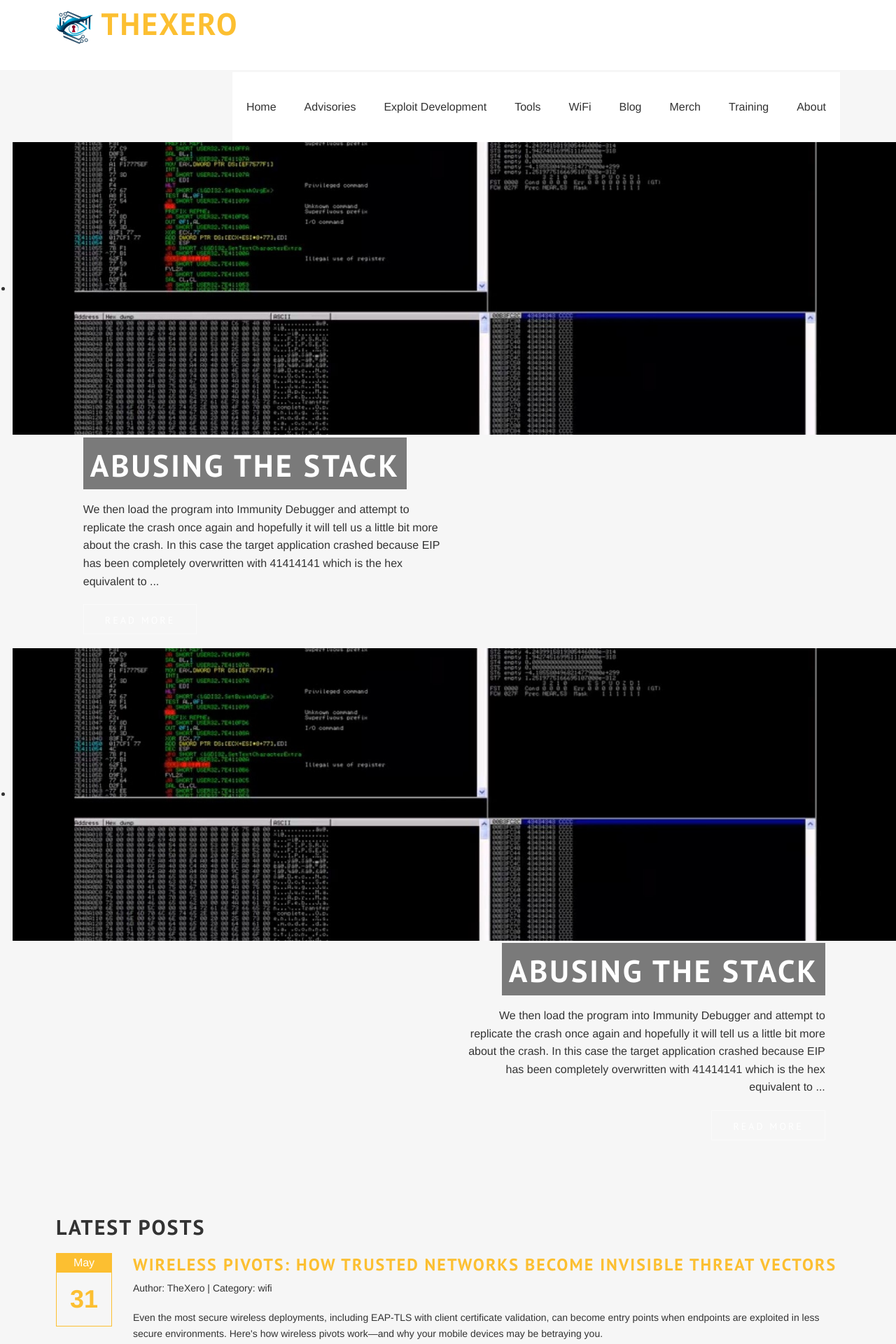
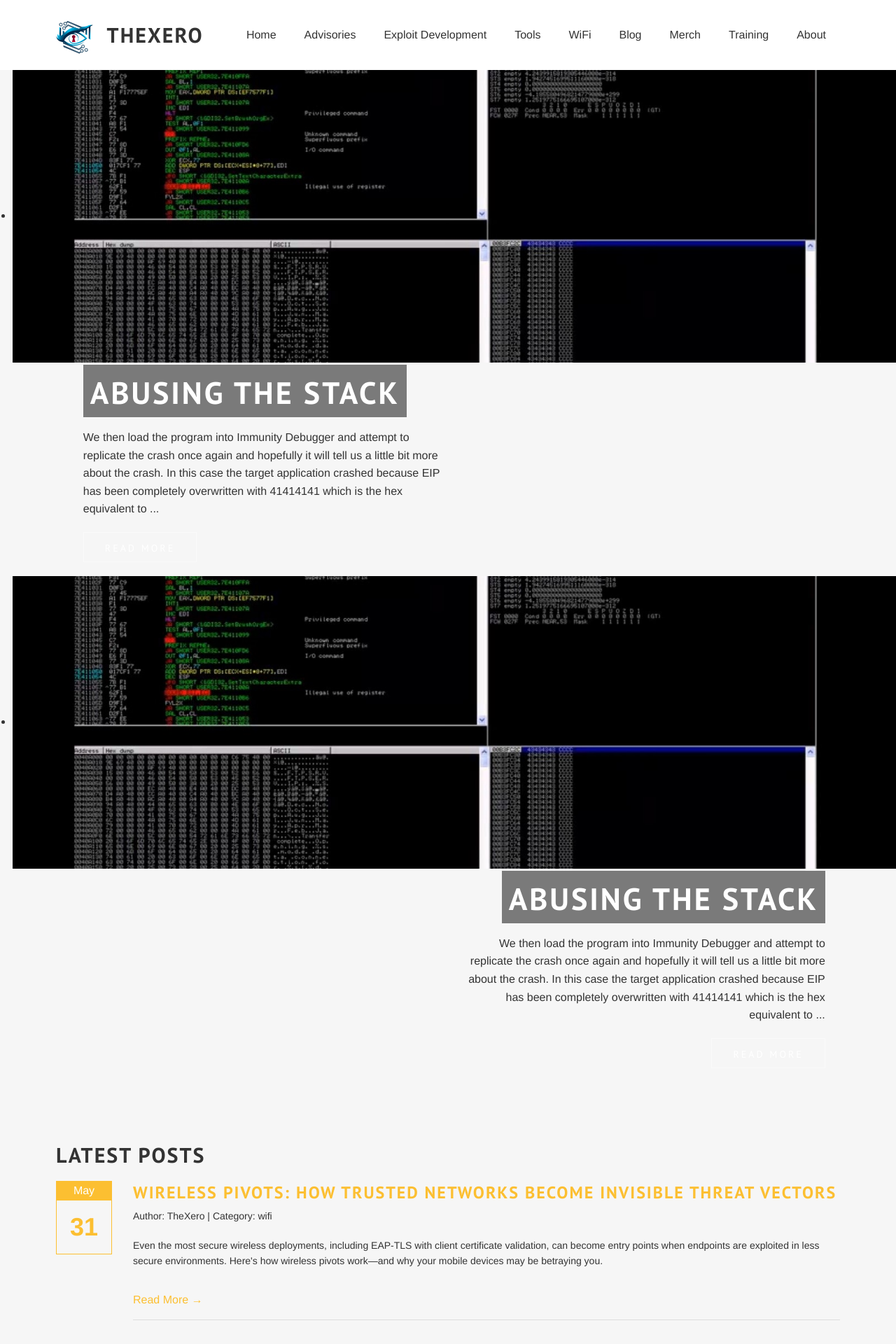
Before and after one commit to thexerocouk/thexerocouk.github.io, a Jekyll site: the page built from index.html, in a window 1280 px wide. Shown: the top 1920 px of the page at 70% size. Built offline with Jekyll 4.4.1, drawn with Linux system fonts in a browser that asks for light colours; some web fonts are replaced.

Commit message:
Update default.html

```diff
--- a/_layouts/default.html
+++ b/_layouts/default.html
@@ -48,10 +48,10 @@
             <nav class='top-bar' data-options='sticky_on: large' data-topbar=''>
                 <ul class='title-area'>
                     <li class='name'>
-                        <h3 style="font-size: 2.75rem;" >
+                        <h1 style="" >
                             <img src='/images/logo.png' alt='logo' />
                             <a title="TheXero" href='/'>{{ site.name }}</a>
-                        </h3>
+                        </h1>
                     </li>
                     <li class='toggle-topbar menu-icon'>
                         <a href='#'>Menu</a>
```
